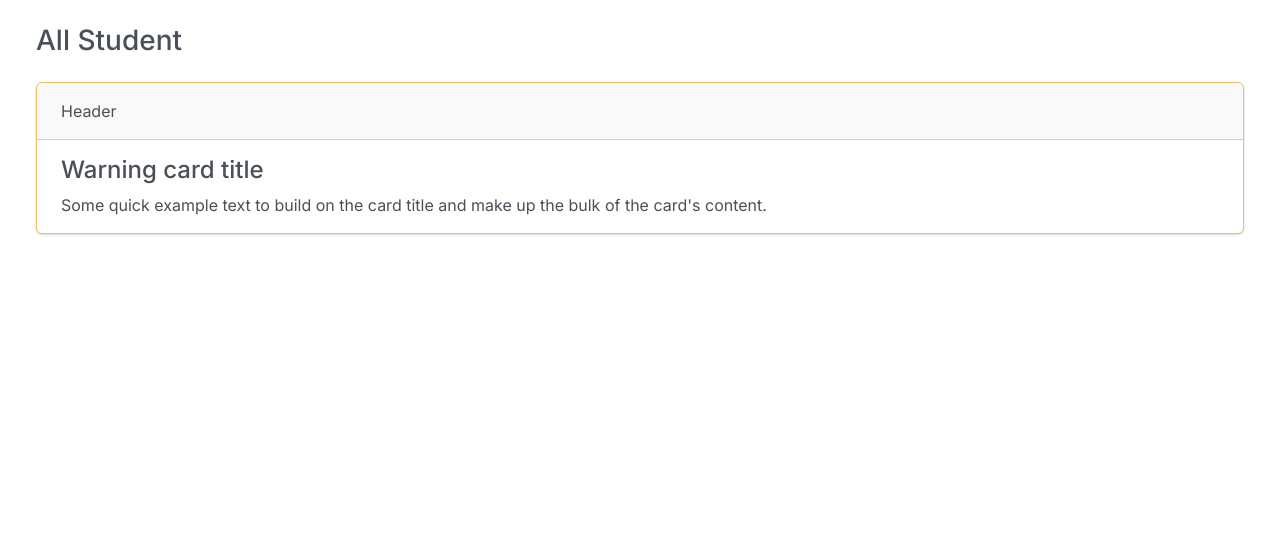
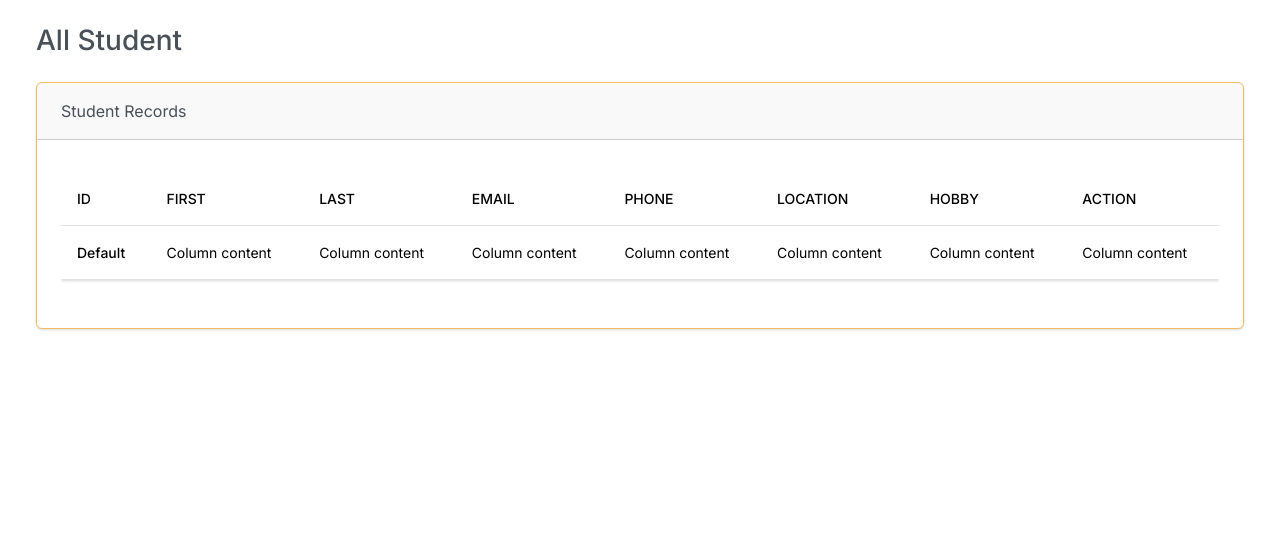
Before and after one commit to dem0saic/CRUD_PROJECT, a Django app: page / in a window 1280 px wide. Shown: the part 67-603 px from the top of the page. Run offline with Django 5.2, Linux system fonts and the light colour scheme; tables that the repository leaves empty hold one stand-in row (values such as "Sample post"); some libraries are stand-ins or nearby versions.

Commit message:
creating html & css tables for student recods

```diff
--- a/Student_Records/Records/templates/index.html
+++ b/Student_Records/Records/templates/index.html
@@ -33,15 +33,44 @@
                 <div class="row">
                     <div class="col-md-12">
                         {% if students %}
-                        {% else %}
-                        {% endif %}
                         <div class="card border-warning mb-4 ms-4 me-4">
-                            <div class="card-header">Header</div>
+                            <div class="card-header">Student Records</div>
                             <div class="card-body">
-                                <h4 class="card-title">Warning card title</h4>
-                                <p class="card-text">Some quick example text to build on the card title and make up the bulk of the card's content.</p>
+                                <p class="card-text">
+                                    <div class="table-responsive">
+                                        <table class="table table-hover">
+                                            <thead>
+                                                <tr>
+                                                    <th scope="col">ID</th>
+                                                    <th scope="col">First</th>
+                                                    <th scope="col">Last</th>
+                                                    <th scope="col">Email</th>
+                                                    <th scope="col">phone</th>
+                                                    <th scope="col">Location</th>
+                                                    <th scope="col">Hobby</th>
+                                                    <th scope="col">Action</th>
+                                                </tr>
+                                            </thead>
+                                            <tbody>
+                                                <tr>
+                                                    <th>Default</th>
+                                                    <td>Column content</td>
+                                                    <td>Column content</td>
+                                                    <td>Column content</td>
+                                                    <td>Column content</td>
+                                                    <td>Column content</td>
+                                                    <td>Column content</td>
+                                                    <td>Column content</td>
+                                                </tr>
+                                            </tbody>
+                                        </table>
+                                    </div>
+                                </p>
                             </div>
                         </div>
+                        {% else %}
+                        <h5 class="alert alert-primary ms-4 me-4">No Student Records</h5>
+                        {% endif %}
                     </div>
                 </div>
             </div>
```
